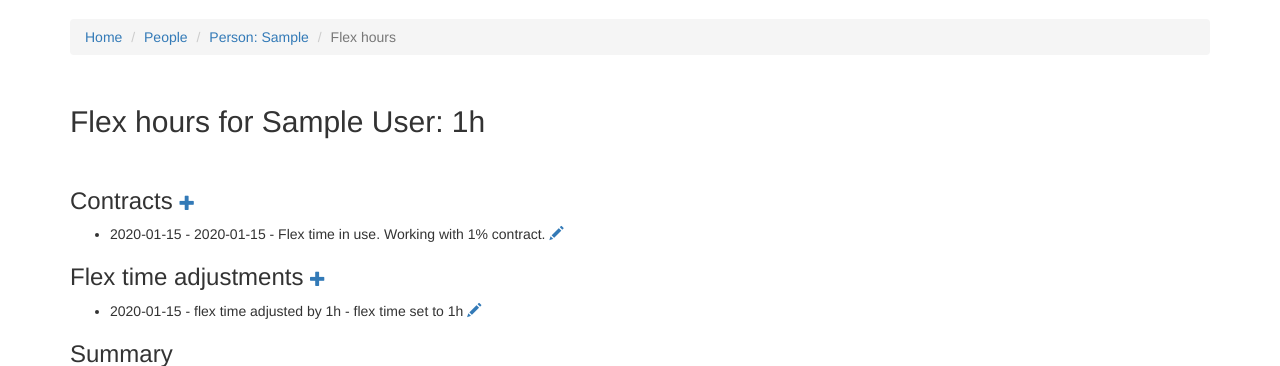
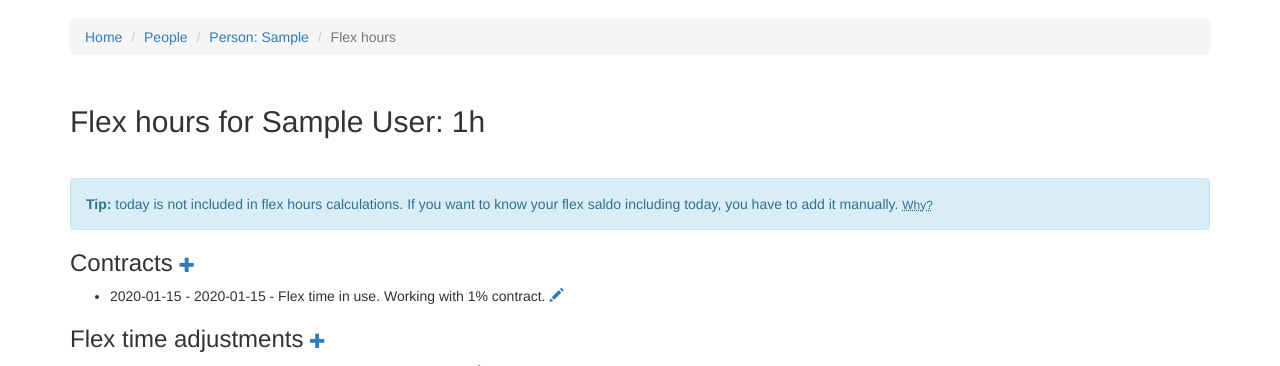
Before and after one commit to solinor/solinor-invoice-checking, a Django app: page /person/00000000-0000-0000-0000-000000000001/flexhours in a window 1280 px wide. Shown: the part 51-417 px from the top of the page. Run offline with Django 3.2, Linux system fonts and the light colour scheme; a user stored in the database is signed in; tables that the repository leaves empty hold one stand-in row (values such as "Sample post"); some libraries are stand-ins or nearby versions.

Commit message:
Add instructions regarding flex hours calculation for today

```diff
--- a/flex_hours/templates/person_flex_hours.html
+++ b/flex_hours/templates/person_flex_hours.html
@@ -24,6 +24,9 @@ function drawChart() {
 
 
 <h2>Flex hours for {{ person.first_name }} {{ person.last_name }}: {% if flex_hours %}{{ flex_hours|floatformat }}h{% endif %}</h2>
+
+<div class="alert alert-info" role="alert"><strong>Tip:</strong> today is not included in flex hours calculations. If you want to know your flex saldo including today, you have to add it manually. <abbr title=""><small><span data-toggle="tooltip" data-placement="top" title="This way, if you mark your hours daily, you will know your exact balance, instead of 'on the morning it is -7.5h'.">Why?</span></small></abbr></div>
+
 
 <div id="flex_diff_calendar"></div>
 
```
